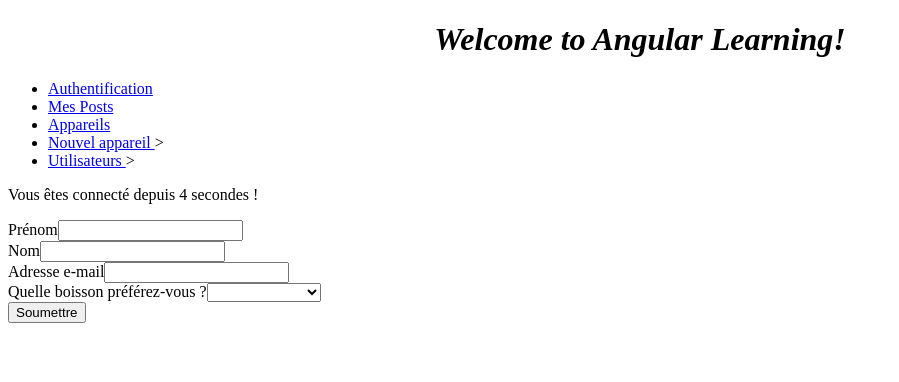
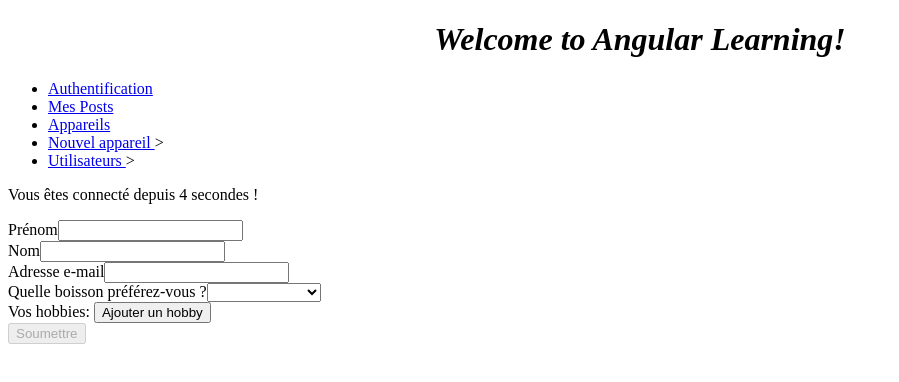
Before and after one commit to gaelBo/my_blogAngular1, an Angular app: page /new-user in a window 1280 px wide. Shown: the top 382 px of the page, without its empty margins (0-899 px from the left). Built offline with nearby package versions, Linux system fonts and the light colour scheme.

Commit message:
dynamique Formular

```diff
--- a/src/app/new-user/new-user.component.html
+++ b/src/app/new-user/new-user.component.html
@@ -21,8 +21,21 @@
           <option value="jus de mangue">Jus de mangue</option>
         </select>
       </div>
+
+      <!-- ajout dynamique des <input>
+      formArrayName doit correspondre au nom choisie dans notre TypeScript
+    i permet de diff les Hobbies-->
+      <div formArrayName="hobbies">
+          Vos hobbies:
+          <div class="form-group" *ngFor="let hobbyControl of getHobbies().controls; let i = index">
+            <input type="text" class="form-control" [formControlName]="i">
+          </div>
+          <button type="button" class="btn btn-success" (click)="onAddHobby()">Ajouter un hobby</button>
+    </div>
+
       <!-- le button Submit appel l'evenemnt ngSubmit qui
       lui appel onSubmitForm()-->
-      <button type="submit" class="btn btn-primary">Soumettre</button>
+      <button type="submit" class="btn btn-primary"
+       [disabled]="userForm.invalid">Soumettre</button>
     </form>
   </div>
--- a/src/app/new-user/new-user.component.ts
+++ b/src/app/new-user/new-user.component.ts
@@ -1,5 +1,5 @@
 import { Component, OnInit } from '@angular/core';
-import {FormBuilder, FormGroup} from '@angular/forms';
+import {FormBuilder, FormGroup, Validators, FormArray} from '@angular/forms';
 import {UserService} from '../services/user.service';
 import {Router } from '@angular/router';
 import { User} from '../models/User.model';
@@ -28,10 +28,14 @@
   //creer formGroup grace a Builder
   initForm(){
     this.userForm = this.formBuilder.group({
-      firstName: '',
-      lastName: '',
-      email: '',
-      drinkPreference: ''
+      //Validators.required verifie que le chqmp
+      //n est pas  libre avant l envoi...
+      firstName: ['',Validators.required],
+      lastName: ['',Validators.required],
+      email: ['',[Validators.required, Validators.email]],
+      drinkPreference: ['',Validators.required],
+      //ajout d un form dynamique
+      hobbies:this.formBuilder.array([])
     });
   }
 
@@ -41,10 +45,23 @@
       formValue['firstName'],
       formValue['lastName'],
       formValue['email'],
-      formValue['drinkPreference']
+      formValue['drinkPreference'],
+      //recuperation du form dynamique
+      formValue['hobbies']? formValue['hobbies']:[]
     );
     this.userService.addUser(newUser);
     this.router.navigate(['/users']);
   }
 
+  //pour resoudre le pb typage
+  //et recuperer les donnees dans ce form dynamique
+  getHobbies():FormArray{
+    return this.userForm.get('hobbies')as FormArray;
+  }
+
+  onAddHobby() {
+    const newHobbyControl = this.formBuilder.control(null, Validators.required);
+    this.getHobbies().push(newHobbyControl);
 }
+
+}
```
